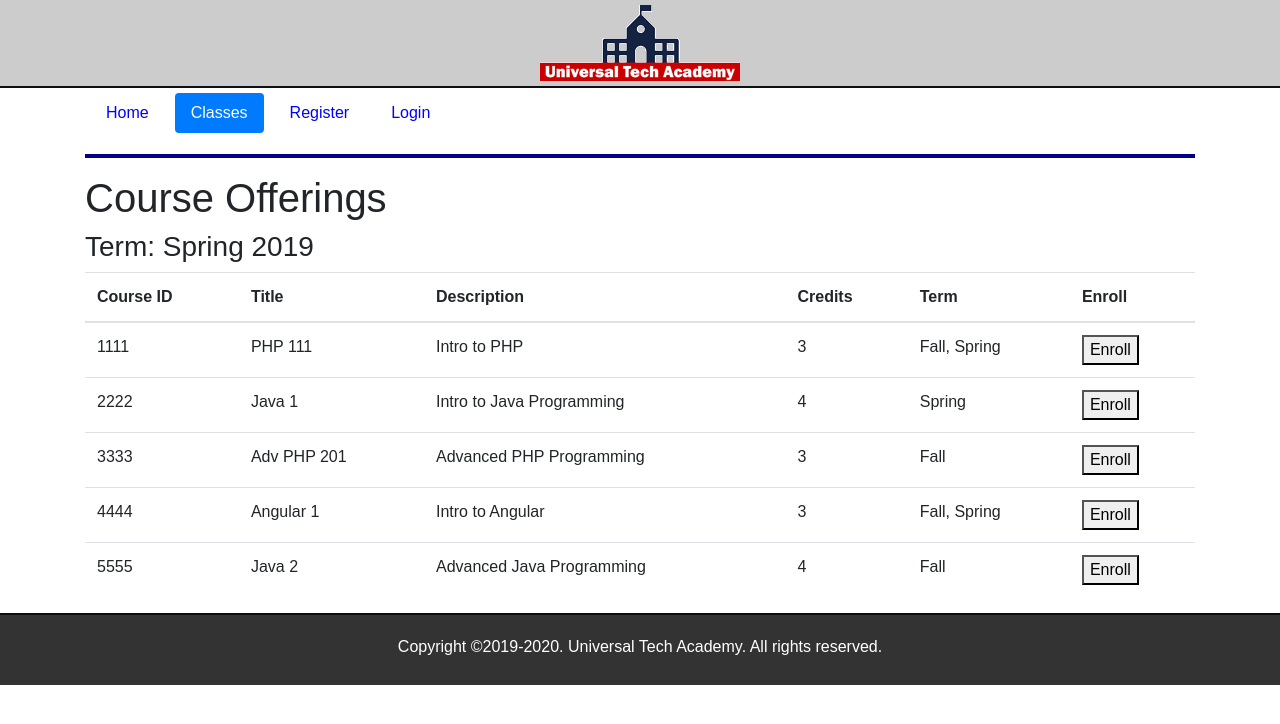
After one commit to DmytroY/Flask-FullStackWEB, a Flask app: page /courses in a window 1280 px wide. The commit adds this page. Shown: the top 724 px of the page. Run offline with Flask 2, Linux system fonts and the light colour scheme; some libraries are stand-ins or nearby versions.

Commit message:
passing data to view

```diff
--- a/application/routes.py
+++ b/application/routes.py
@@ -4,4 +4,23 @@ from flask import render_template
 @app.route("/")
 @app.route("/index")
 def index():
-    return render_template("index.html")
+    return render_template("index.html", index=True)
+
+@app.route("/login")
+def login():
+    return render_template("login.html", login=True)
+
+@app.route("/courses")
+def courses():
+    courseData = [
+        {"courseID":"1111","title":"PHP 111","description":"Intro to PHP","credits":"3","term":"Fall, Spring"},
+        {"courseID":"2222","title":"Java 1","description":"Intro to Java Programming","credits":"4","term":"Spring"},
+        {"courseID":"3333","title":"Adv PHP 201","description":"Advanced PHP Programming","credits":"3","term":"Fall"},
+        {"courseID":"4444","title":"Angular 1","description":"Intro to Angular","credits":"3","term":"Fall, Spring"},
+        {"courseID":"5555","title":"Java 2","description":"Advanced Java Programming","credits":"4","term":"Fall"}]
+    print(courseData)
+    return render_template("courses.html", courseData=courseData, courses=True)
+
+@app.route("/register")
+def register():
+    return render_template("register.html", register=True)
--- /dev/null
+++ b/application/templates/courses.html
@@ -0,0 +1,39 @@
+{% extends "layout.html" %}
+
+{% block content %}
+    <h1>Course Offerings</h1>
+
+    <!--  Display the Term and Year here --->
+    <h3>Term: Spring 2019</h3>
+
+    <div>
+        <table class="table table-hover">
+            <thead>
+                <tr>
+                    <th scope="col">Course ID</th>
+                    <th scope="col">Title</th>
+                    <th scope="col">Description</th>
+                    <th scope="col">Credits</th>
+                    <th scope="col">Term</th>
+                    <th scope="col">Enroll</th>
+                </tr>
+            </thead>
+            <tbody>
+                {% for data in courseData %}
+                <tr>
+                    <td scope='row'>{{data["courseID"]}}</td>
+                    <td>{{data["title"]}}</td>
+                    <td>{{data.description}}</td>
+                    <td>{{data.credits}}</td>
+                    <td>{{data.term}}</td>
+                    <td>
+                        <button>Enroll</button>
+                    </td>
+                </tr>
+                {% endfor %}
+
+            </tbody>
+        </table>
+    </div>
+
+{% endblock %}
--- /dev/null
+++ b/application/templates/includes/nav.html
@@ -0,0 +1,11 @@
+    <header>
+        <nav>
+            <ul class="nav nav-pills">
+                <li class="nav-item"><a href="{{ url_for('index')}}" class="nav-link {% if index %}active{% endif %}">Home</a></li>
+                <li class="nav-item"><a href="{{ url_for('courses')}}" class="nav-link {% if courses %}active{% endif %}">Classes</a></li>
+                <li class="nav-item"><a href="{{ url_for('register')}}" class="nav-link {% if register %}active{% endif %}">Register</a></li>
+                <li class="nav-item"><a href="{{ url_for('login')}}" class="nav-link {% if login %}active{% endif %}">Login</a></li>
+            </ul>
+        </nav>
+        <hr style="clear:both">
+    </header>
--- a/application/templates/index.html
+++ b/application/templates/index.html
@@ -5,6 +5,12 @@
         <div class="col-md-12 text-center">
             <h1>Welcome to Universal Tech Academy.</h1>
 
+            {% if login %}
+                <h3>Let's get started.</h3>
+            {% else %}
+                <p> Already registered? <a href="{{ url_for('login')}}">Login</a></p>
+
+            {% endif %}
 
             <div style="text-align:left;">
                 <h2>What Is HTML All About?</h2>
--- a/application/templates/layout.html
+++ b/application/templates/layout.html
@@ -12,6 +12,7 @@
     <img src="{{ url_for('static',filename='images/uta-logo-200.png')}}">
 </div>
 <div class="container">
+    {% include "includes/nav.html" %}
 
     {% block content %}
     {% endblock %}
```
Also changed, not shown: application/templates/login.html (added, +20 -0 lines), application/templates/register.html (added, +21 -0 lines), README.md.
